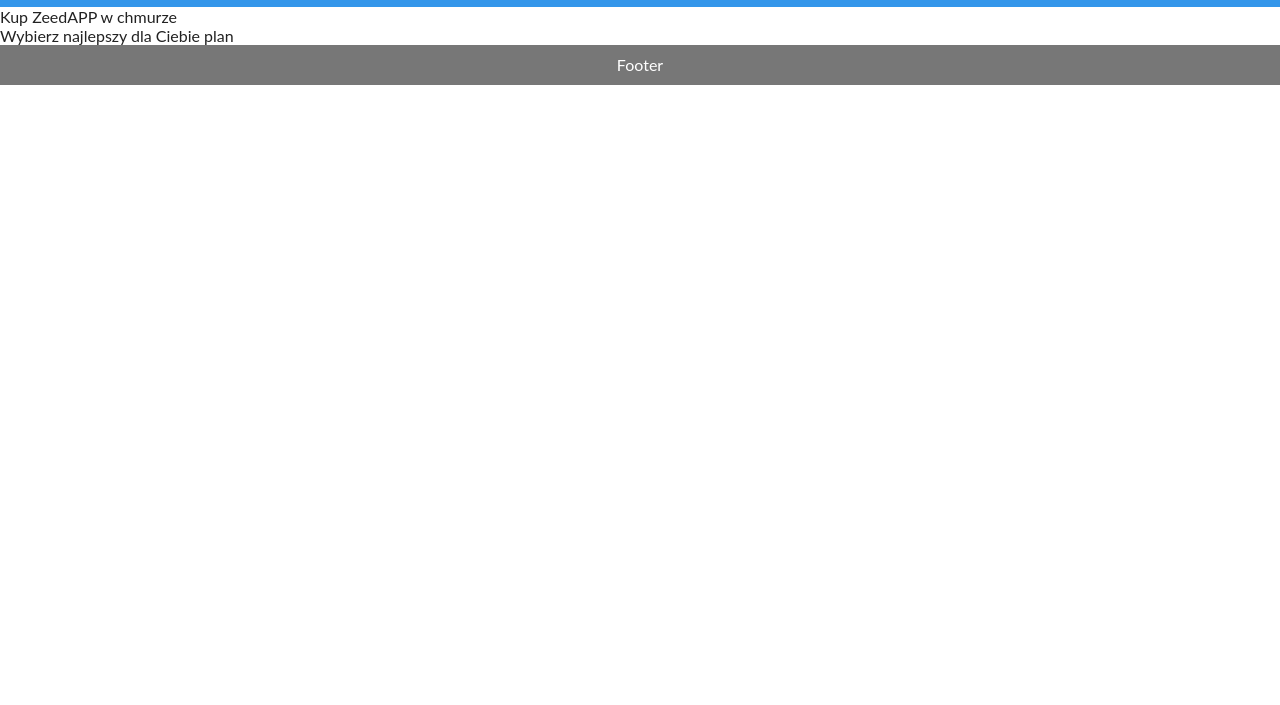
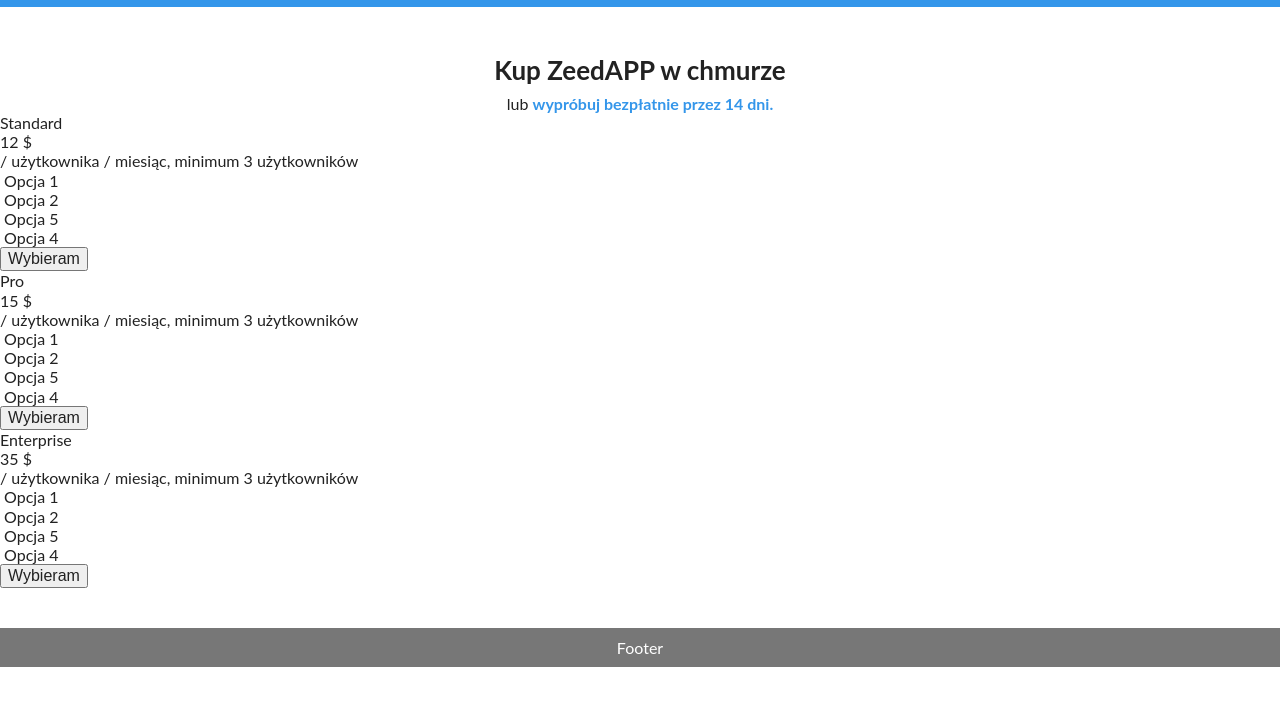
Before and after one commit to MateuszKulik/Dropbox-plans, a plain HTML site: page app/index.html in a window 1280 px wide. Shown: the part 73-778 px from the top of the page. Drawn offline with Linux system fonts and the light colour scheme.

Commit message:
Do work on pricing section in index

```diff
--- a/app/index.html
+++ b/app/index.html
@@ -30,10 +30,103 @@
 		</nav>
 	</div>
 </header>
-<section>
-	<h1>Kup ZeedAPP w chmurze</h1>
-	<p>Wybierz najlepszy dla Ciebie plan</p>
+<section class="prcing-info section-margin">
+	<div class="prcing-info__intro">
+		<h1 class="prcing-info__intro__heading">Kup ZeedAPP w chmurze</h1>
+		<p class="prcing-info__intro__text">lub <span>wypróbuj bezpłatnie przez 14 dni.</span></p>
+	</div>
+	<div class="pricing-plans">
+		<div class="pricing-plans__plan">
+			<div class="plan__heading">
+				<p class="plan__text">Standard</p>
+			</div>
+			<div class="plan__body">
+				<h2 class="">12 $</h2>
+				<p>/ użytkownika / miesiąc, minimum 3 użytkowników</p>
+				<ul class="plan-features">
+					<li class="plan-features__feature">
+						<img class="plan-features__icon"/>
+						 Opcja 1
+					</li>
+					<li class="plan-features__feature">
+						<img class="plan-features__icon"/>
+						 Opcja 2
+					</li>
+					<li class="plan-features__feature">
+						<img class="plan-features__icon"/>
+						 Opcja 5
+					</li>
+					<li class="plan-features__feature">
+						<img class="plan-features__icon"/>
+						 Opcja 4
+					</li>
+				</ul>
+			</div>
+			<button class="plan__button">Wybieram</button>
+		</div>
+		<div class="pricing-plans__plan">
+			<div class="plan__heading">
+				<p class="plan__text">Pro</p>
+			</div>
+			<div class="plan__body">
+				<h2 class="">15 $</h2>
+				<p>/ użytkownika / miesiąc, minimum 3 użytkowników</p>
+				<ul class="plan-features">
+					<li class="plan-features__feature">
+						<img class="plan-features__icon"/>
+						 Opcja 1
+					</li>
+					<li class="plan-features__feature">
+						<img class="plan-features__icon"/>
+						 Opcja 2
+					</li>
+					<li class="plan-features__feature">
+						<img class="plan-features__icon"/>
+						 Opcja 5
+					</li>
+					<li class="plan-features__feature">
+						<img class="plan-features__icon"/>
+						 Opcja 4
+					</li>
+				</ul>
+			</div>
+			<button class="plan__button">Wybieram</button>
+		</div>
+		<div class="pricing-plans__plan">
+			<div class="plan__heading">
+				<p class="plan__text">Enterprise</p>
+			</div>
+			<div class="plan__body">
+				<h2 class="">35 $</h2>
+				<p>/ użytkownika / miesiąc, minimum 3 użytkowników</p>
+				<ul class="plan-features">
+					<li class="plan-features__feature">
+						<img class="plan-features__icon"/>
+						 Opcja 1
+					</li>
+					<li class="plan-features__feature">
+						<img class="plan-features__icon"/>
+						 Opcja 2
+					</li>
+					<li class="plan-features__feature">
+						<img class="plan-features__icon"/>
+						 Opcja 5
+					</li>
+					<li class="plan-features__feature">
+						<img class="plan-features__icon"/>
+						 Opcja 4
+					</li>
+				</ul>
+			</div>
+			<button class="plan__button">Wybieram</button>
+		</div>
+
+	</div>
 </section>
+
+
+
+
 <div></div>
 
 
--- a/app/resources/css/styles.css
+++ b/app/resources/css/styles.css
@@ -11,6 +11,59 @@ body {
 	font-size: 16px;
 	line-height: 1.2em;
 }
+
+
+.s2{
+	font-size: 12px;
+}
+
+.s1{
+	font-size: 14px;
+}
+
+
+.t1{
+	font-size: 20px;
+	line-height: 1.4em;
+}
+
+.t2{
+	font-size: 24px;
+	line-height: 1.6em;
+}
+
+.t3{
+	font-size: 30px;
+	line-height: 1.8em;
+}
+
+
+
+/* Common styles */
+
+
+.section-margin{
+	margin-top: 40px;
+	margin-bottom: 40px;
+}
+
+
+
+
+
+
+
+
+
+
+
+
+
+
+
+
+
+
 
 
 
@@ -134,13 +187,26 @@ body {
 
 
 
+/* Styles the pricing info section */
 
+.prcing-info__intro{
+	width: 100%;
+	display: flex;
+	align-items: center;
+	justify-content: center;
+	flex-direction: column;
+}
 
+.prcing-info__intro__heading{
+	font-weight: bold;
+	font-size: 26px;
+	line-height: 1.8em;
+}
 
-
-
-
-
+.prcing-info__intro__text span{
+	color: #3496ea;
+	font-weight: bold;
+}
 
 
 
```
